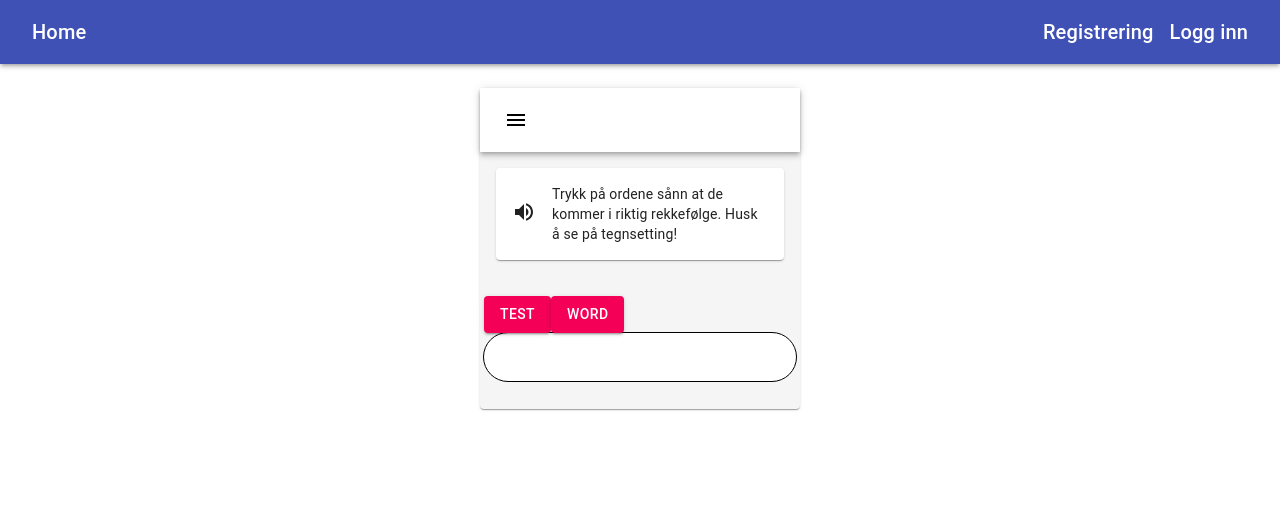
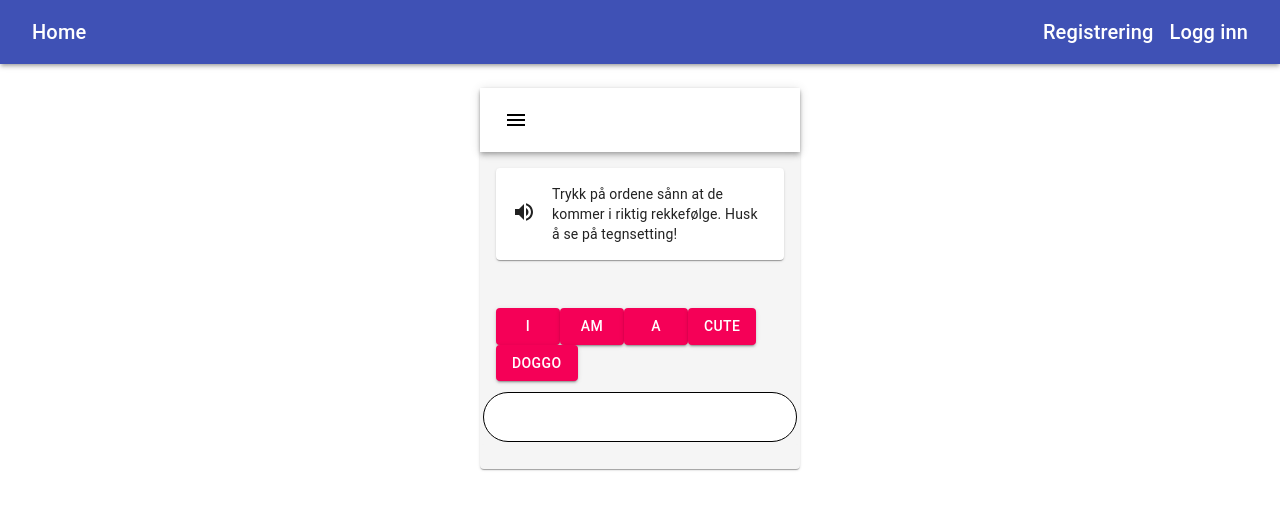
Before and after one commit to phajsi/LIM01, a React (Create React App) app in the folder frontend/: page /rydde-setninger in a window 1280 px wide. Shown: the top 510 px of the page. Built offline with nearby package versions, Linux system fonts and the light colour scheme.

Commit message:
Finalized how the words moved when clicked

```diff
--- a/frontend/src/containers/RyddeSetninger.js
+++ b/frontend/src/containers/RyddeSetninger.js
@@ -1,5 +1,3 @@
-/* eslint-disable no-return-assign */
-/* eslint-disable no-unused-expressions */
 import React, { useState } from 'react';
 import {
   AppBar,
@@ -45,22 +43,26 @@ const useStyles = makeStyles((theme) => ({
     outline: 'solid 1px black',
     borderRadius: '25px',
   },
-  wordBtn: {},
+  wordBtn: {
+    textTransform: 'lowercase',
+  },
 }));
 
 const RyddeSetninger = () => {
   const classes = useStyles();
+  const [words, setWords] = useState(['I', 'am', 'a', 'cute', 'doggo']);
   const [chosenWords, setChosenWords] = useState([]);
   // const [disableBtn, setDisableBtn] = useState(false);
 
   const clicked = (e) => {
-    console.log(e.currentTarget);
-    console.log(chosenWords);
-    setChosenWords((chosenWords) => [...chosenWords, e.target.innerHTML]);
+    setChosenWords((chosenWords) => [...chosenWords, e.currentTarget.value]);
+    const temp = [...words];
+    temp.splice(e.currentTarget.id, 1);
+    setWords(temp);
   };
 
   const removeWord = (e) => {
-    console.log(e.currentTarget.id);
+    setWords((words) => [...words, e.currentTarget.value]);
     const temp = [...chosenWords];
     temp.splice(e.currentTarget.id, 1);
     setChosenWords(temp);
@@ -91,22 +93,22 @@ const RyddeSetninger = () => {
               />
             </Card>
           </Grid>
+          <Grid item xs={12}>
+            <div>
+              {words.map((el, index) => (
                 <Button
+                  id={index}
                   className="wordBtn"
                   color="secondary"
                   variant="contained"
+                  value={el}
                   onClick={(e) => clicked(e)}
                 >
-            Test
+                  {el}
                 </Button>
-          <Button
-            className="wordBtn"
-            color="secondary"
-            variant="contained"
-            onClick={(e) => clicked(e)}
-          >
-            Word
-          </Button>
+              ))}
+            </div>
+          </Grid>
           <Grid item xs={12} className={classes.stnField}>
             <div>
               {chosenWords.map((el, index) => (
@@ -114,6 +116,7 @@ const RyddeSetninger = () => {
                   id={index}
                   color="secondary"
                   variant="contained"
+                  value={el}
                   onClick={(e) => removeWord(e)}
                 >
                   {el}
```
Lines whose indentation alone changed are shown as unchanged.
